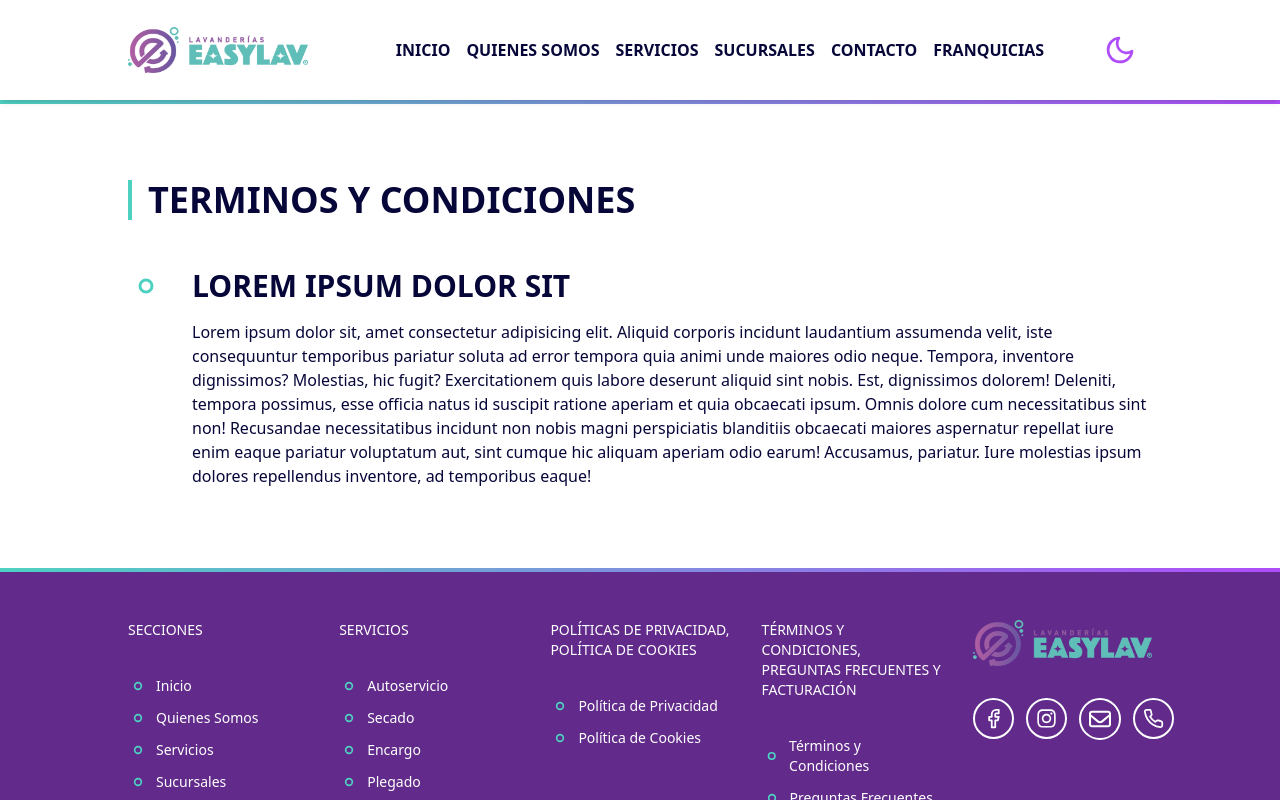
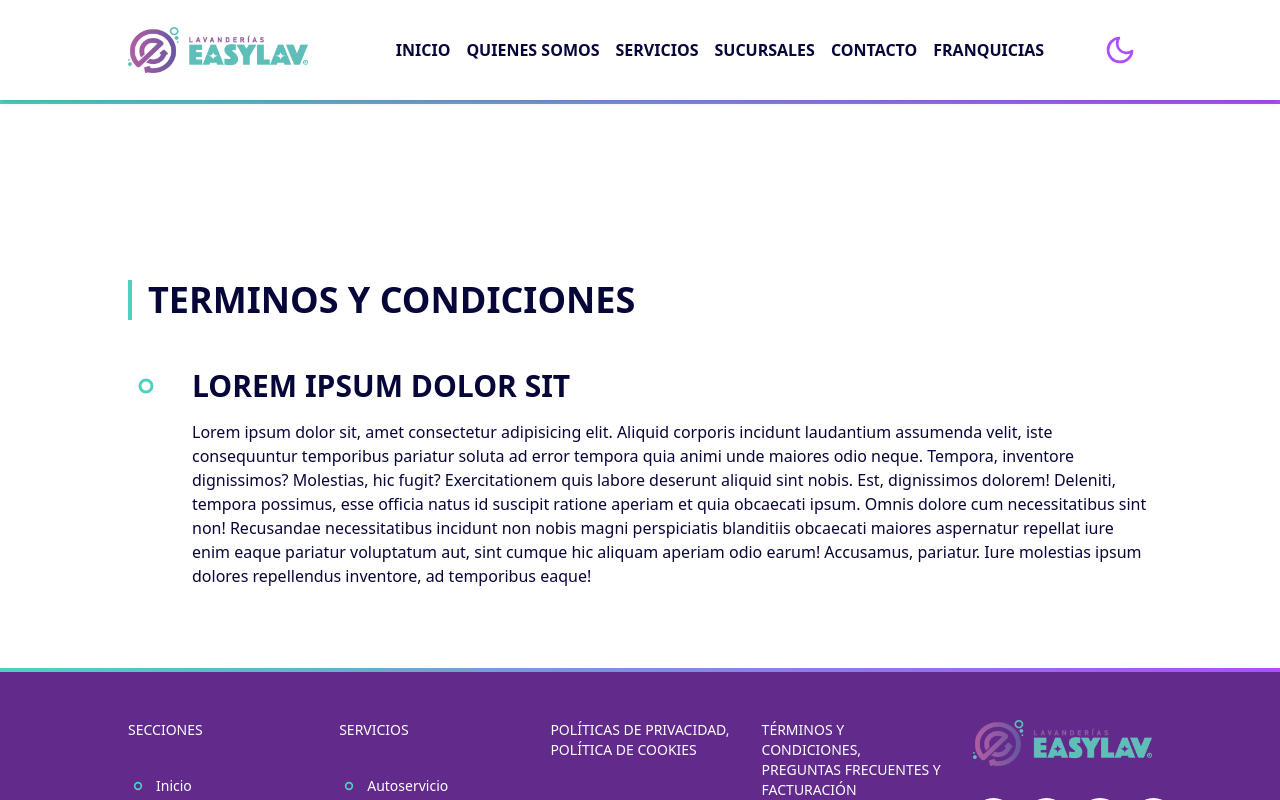
Before and after one commit to dspwebstudiomx/easylav-react, a React (Vite) app: page /terminos-condiciones in a window 1280 px wide. Shown: the top 800 px of the page. Built offline with nearby package versions, Linux system fonts and the light colour scheme; no server answers.

Commit message:
refactor: elimina el margen superior en el componente PageLayout para simplificar el diseño

```diff
--- a/src/components/layout/PageLayout.jsx
+++ b/src/components/layout/PageLayout.jsx
@@ -20,7 +20,7 @@ const PageLayout = ({ children, id }) => {
   return (
     <>
       <Header />
-      <main id={id} className="dark:bg-dark">
+      <main id={id} className="dark:bg-dark md:mt-[100px]">
         <Section>
           <Container className="">{children}</Container>
         </Section>
```
